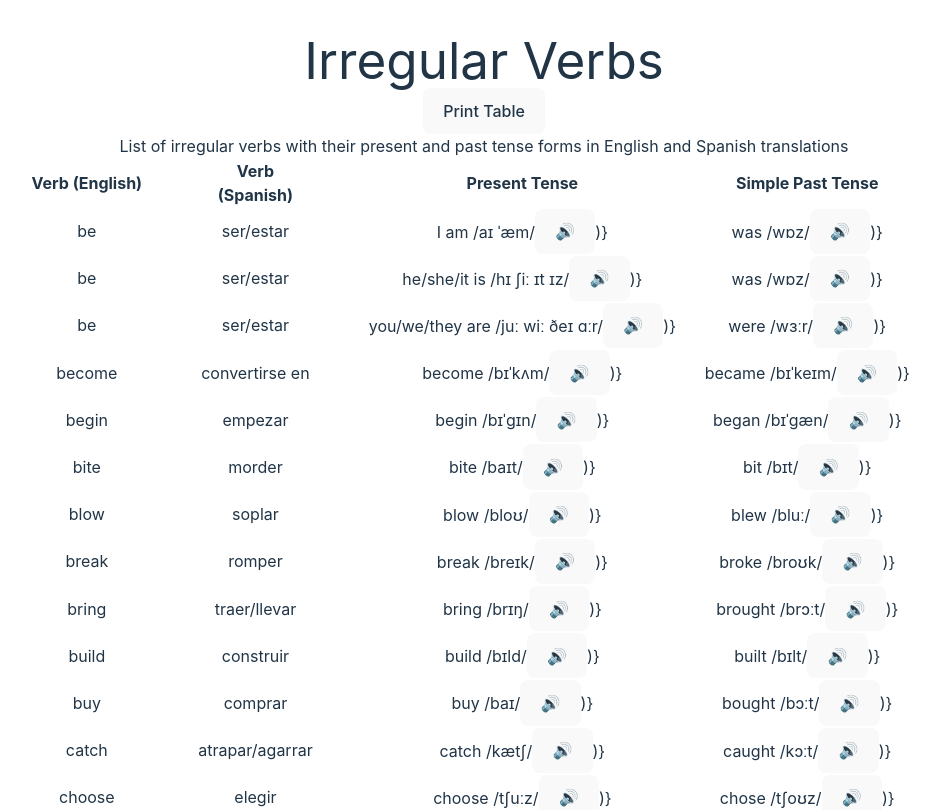
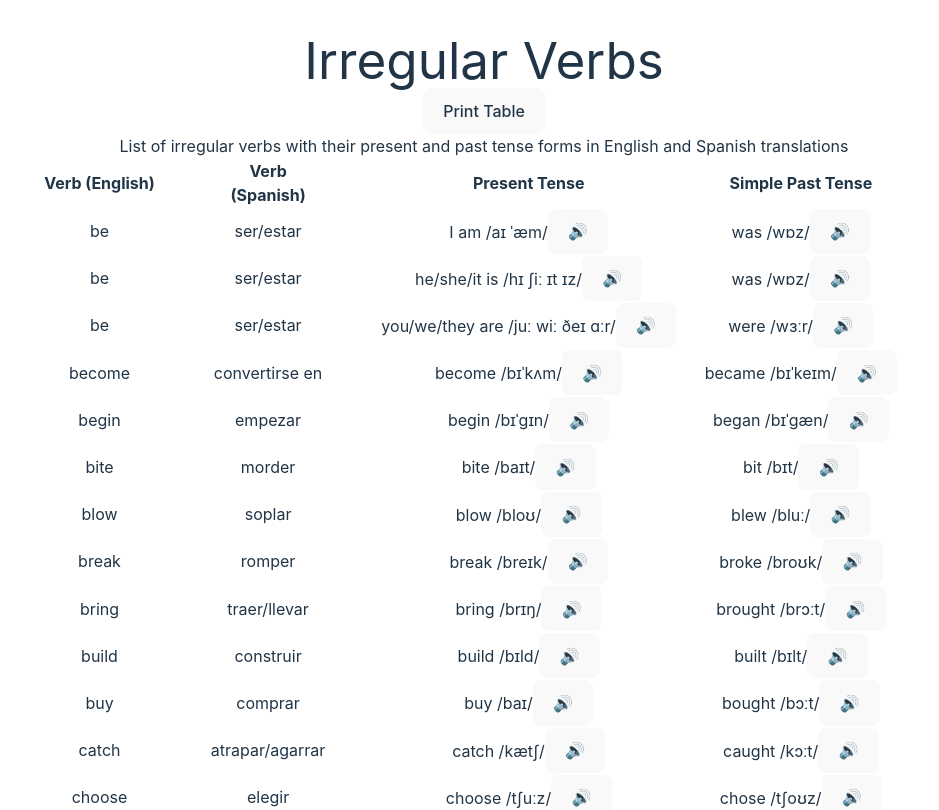
Before and after one commit to Kleinster2/irregular-verbs-table, a React (Vite) app: page / in a window 1280 px wide. Shown: the top 810 px of the page, without its empty margins (156-1095 px from the left). Built offline with nearby package versions, Linux system fonts and the light colour scheme.

Commit message:
Assistant checkpoint: Fix audio buttons to show for all verbs
Assistant generated file changes:
- src/components/IrregularVerbRow.jsx: Fix syntax in IrregularVerbRow to show all audio buttons

---

User prompt:

Why not all verbs?

```diff
--- a/src/components/IrregularVerbRow.jsx
+++ b/src/components/IrregularVerbRow.jsx
@@ -24,7 +24,6 @@ export default function IrregularVerbRow({ verb }) {
           >
             🔊
           </button>
-        )}
       </td>
       <td className="px-6 py-4 whitespace-pre-line">
         {verb.past}
@@ -35,7 +34,6 @@ export default function IrregularVerbRow({ verb }) {
           >
             🔊
           </button>
-        )}
       </td>
     </tr>
   );
```
